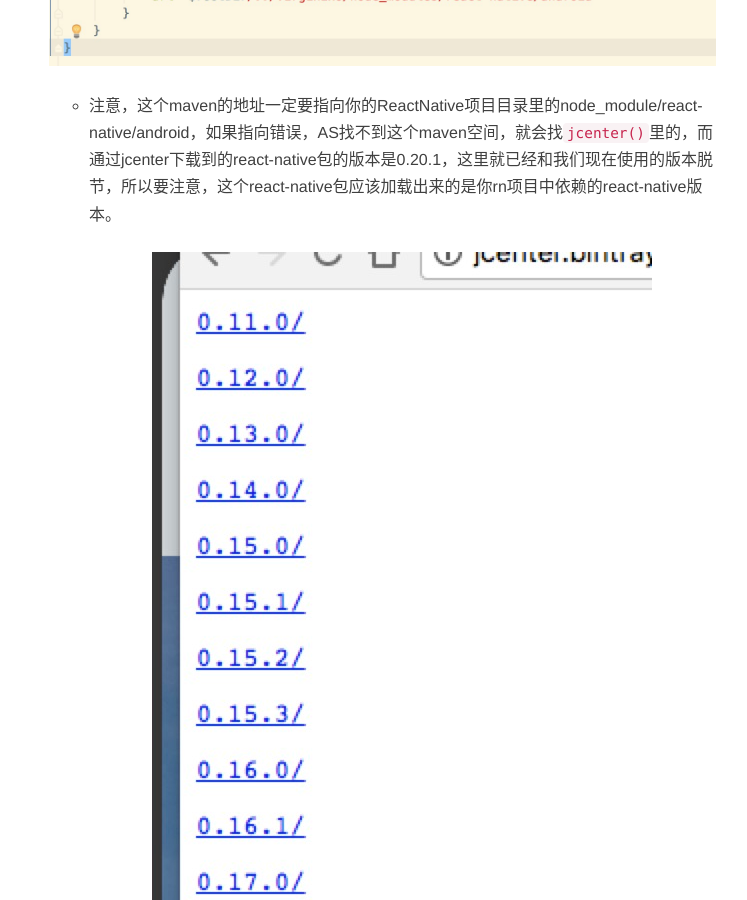
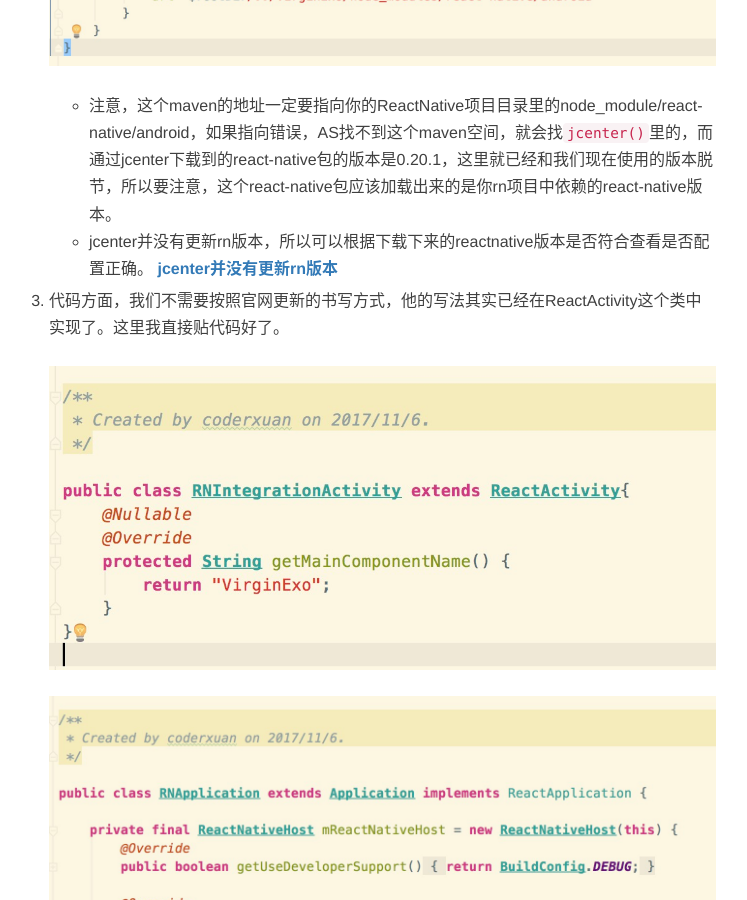
Before and after one commit to YanChenGirl/MIFind.github.io, a Jekyll site: the page built from _posts/2017-11-06-RN集成到Android项目1.md, in a window 1280 px wide and 900 px high, scrolled down 1504 px. Shown: the whole window, without its empty margins (256-1003 px from the left). Built offline with Jekyll 4.4.1, drawn with Linux system fonts in a browser that asks for light colours; nearby versions of some CDN libraries; comment, search, counter and statistics services are not loaded.

Commit message:
ReactNative集成Android

````diff
--- a/_posts/2017-11-06-RN集成到Android项目1.md
+++ b/_posts/2017-11-06-RN集成到Android项目1.md
@@ -30,10 +30,11 @@ tags:
 2. 在project/build.gradle配置rn项目的maven
 ![](/img/pro-build-gradle.jpg)
  * 注意，这个maven的地址一定要指向你的ReactNative项目目录里的node_module/react-native/android，如果指向错误，AS找不到这个maven空间，就会找```jcenter()```里的，而通过jcenter下载到的react-native包的版本是0.20.1，这里就已经和我们现在使用的版本脱节，所以要注意，这个react-native包应该加载出来的是你rn项目中依赖的react-native版本。
- * ![jcenter并没有更新rn版本](/img/jcenter-rn-v.jpg) jcenter并没有更新rn版本，所以可以根据下载下来的reactnative版本是否符合查看是否配置正确。
+ * jcenter并没有更新rn版本，所以可以根据下载下来的reactnative版本是否符合查看是否配置正确。
+   <strong>[jcenter并没有更新rn版本](http://jcenter.bintray.com/com/facebook/react/react-native/) </strong>
 3. 代码方面，我们不需要按照官网更新的书写方式，他的写法其实已经在ReactActivity这个类中实现了。这里我直接贴代码好了。
 ![](/img/reactact.jpg)
-![](/img/reactapp.jpg)
+![](/img/reactapplication.jpg)
 4. 配置AndroidManifest，不废话直接上图。
 ![](/img/AndroidManifest.jpg)
 5. 这样，基本完成了，可以写一个跳转示例，看一下。因为Android6.0以后将运行时权限提到前台，所以我们需要进行一个权限询问。
````
Also changed, not shown: img/reactapp.jpg (deleted), img/reactapplication.jpg (added).
